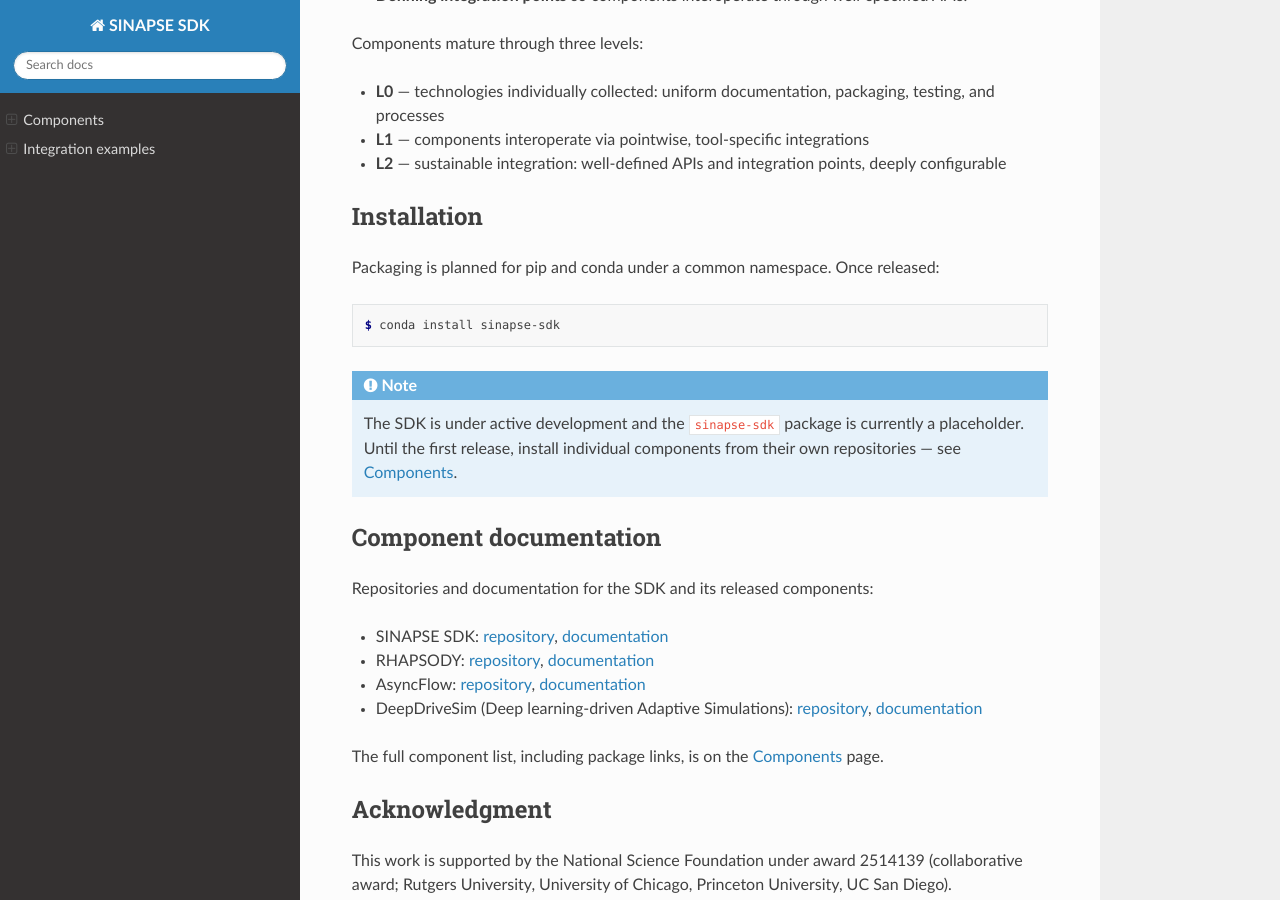
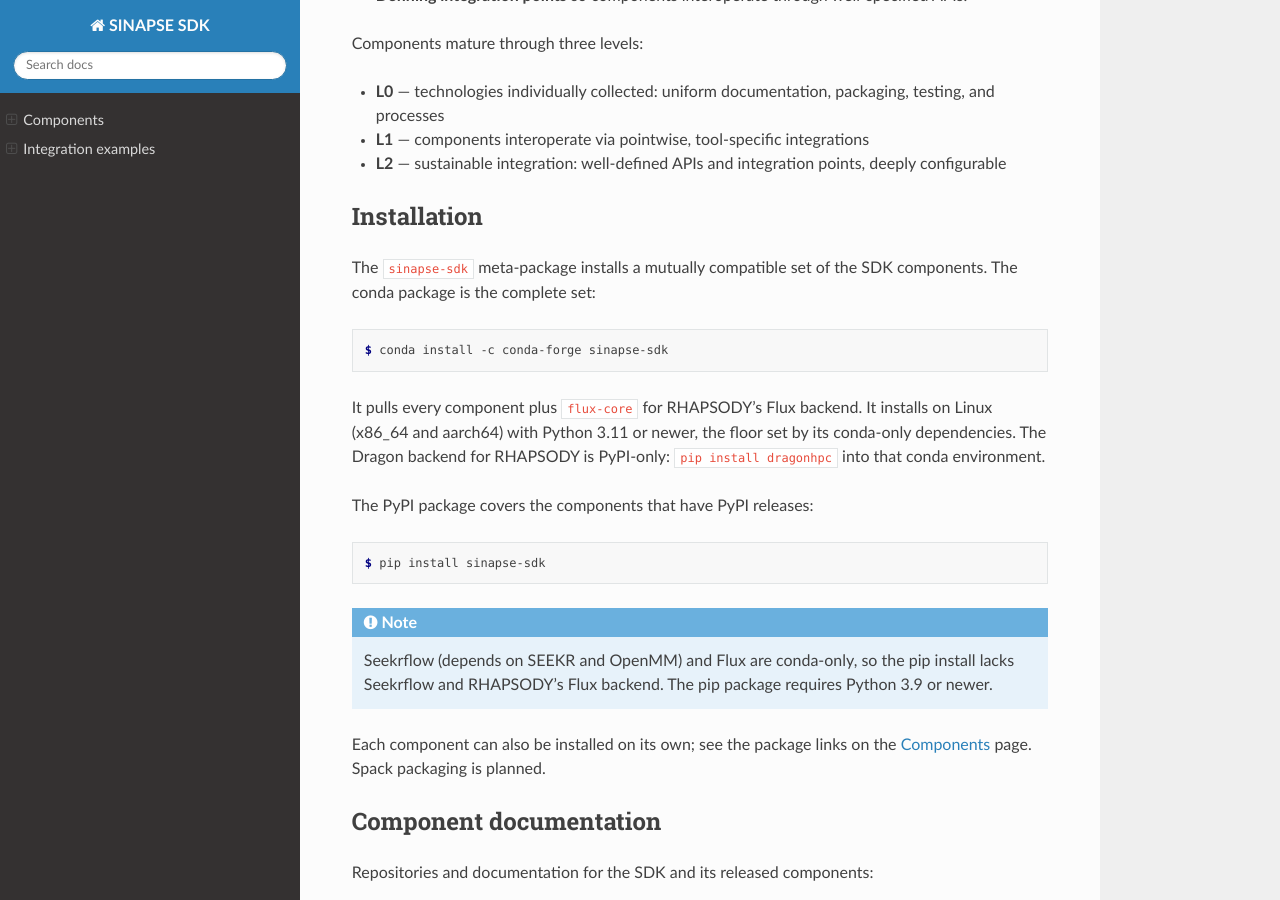
Before and after one commit to SINAPSE-NSF/sinapse-sdk, a Sphinx documentation site: the page built from docs/index.md, in a window 1280 px wide and 900 px high, scrolled down 616 px. Built offline with Sphinx 7.4.7 and the Read the Docs theme 3.1.0, drawn with Linux system fonts in a browser that asks for light colours.

Commit message:
docs: describe the released install paths instead of planned packaging
The README and docs still said packaging was planned and called the
sinapse-sdk package a placeholder, while 0.1.1 is released on PyPI and
conda-forge with all components. Both Installation sections now give
the conda command (complete set, Linux, Python >=3.11, Flux backend
included) and the pip command (components with PyPI releases, Python
>=3.9), and state which pieces are conda-only (Seekrflow, Flux) or
PyPI-only (Dragon). The components page gains PyPI and conda-forge
links for every component.

Co-Authored-By: Claude Fable 5.1 <noreply@anthropic.com>

````diff
--- a/docs/index.md
+++ b/docs/index.md
@@ -36,18 +36,33 @@ Components mature through three levels:
 
 ## Installation
 
-Packaging is planned for pip and conda under a common namespace. Once released:
+The `sinapse-sdk` meta-package installs a mutually compatible set of
+the SDK components. The conda package is the complete set:
 
 ```console
-$ conda install sinapse-sdk
+$ conda install -c conda-forge sinapse-sdk
+```
+
+It pulls every component plus `flux-core` for RHAPSODY's Flux backend.
+It installs on Linux (x86_64 and aarch64) with Python 3.11 or newer,
+the floor set by its conda-only dependencies. The Dragon backend for
+RHAPSODY is PyPI-only: `pip install dragonhpc` into that conda
+environment.
+
+The PyPI package covers the components that have PyPI releases:
+
+```console
+$ pip install sinapse-sdk
 ```
 
 ```{note}
-The SDK is under active development and the `sinapse-sdk` package is
-currently a placeholder. Until the first release, install individual
-components from their own repositories — see
-[Components](components.md).
+Seekrflow (depends on SEEKR and OpenMM) and Flux are conda-only, so the
+pip install lacks Seekrflow and RHAPSODY's Flux backend. The pip package
+requires Python 3.9 or newer.
 ```
+
+Each component can also be installed on its own; see the package links
+on the [Components](components.md) page. Spack packaging is planned.
 
 ## Component documentation
 
````
Also changed, not shown: README.md (+21 -2 lines), docs/components.md (+12 -1 lines).
